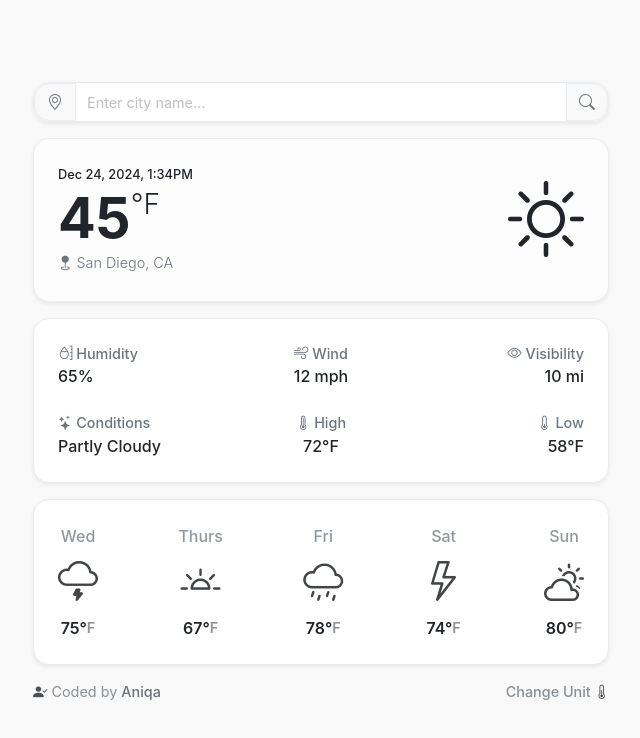
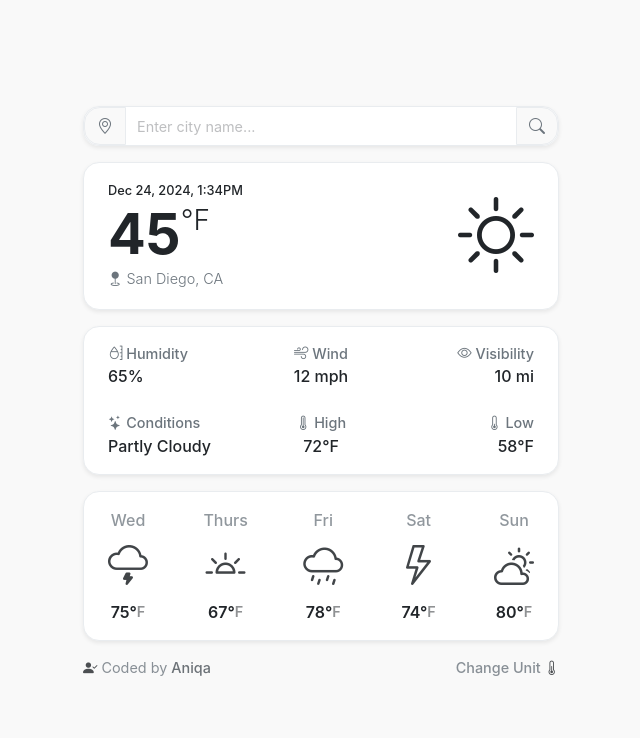
Before and after one commit to aniqatc/weather-mini, a React (Create React App) app: page / in a window 1280 px wide. Shown: the top 738 px of the page, without its empty margins (319-959 px from the left). Built offline with nearby package versions, Linux system fonts and the light colour scheme.

Commit message:
improve styles

```diff
--- a/src/App.css
+++ b/src/App.css
@@ -67,8 +67,12 @@
   gap: 1.5rem;
 }
 
-@media (max-width: 450px) {
+@media (max-width: 430px) {
   .details-grid {
     grid-template-columns: repeat(2, 1fr);
   }
+
+  .custom-text-center {
+    text-align: center !important;
+  }
 }
--- a/src/components/Card.js
+++ b/src/components/Card.js
@@ -3,7 +3,7 @@ import { React } from "react";
 function Card({ children, className = "" }) {
     return (
         <section
-            className={`${className} shadow-sm border border-light-subtle rounded-4 px-4 py-4 my-3 w-100`}
+            className={`${className} shadow-sm border border-light-subtle rounded-4 px-4 py-3 my-3 w-100 bg-white`}
         >
             {children}
         </section>
--- a/src/components/CurrentDetailsCard.js
+++ b/src/components/CurrentDetailsCard.js
@@ -10,9 +10,9 @@ function CurrentDetailsCard({
                                                low,
                                            }) {
     return (
-        <Card className="container-fluid p-0 bg-white">
+        <Card className="container-fluid p-0">
             <div className="details-grid">
-                <div className="text-sm-start text-center">
+                <div className="text-start custom-text-center">
                     <div className="d-flex flex-column">
             <span
                 className="text-secondary fw-medium"
@@ -36,7 +36,7 @@ function CurrentDetailsCard({
                     </div>
                 </div>
 
-                <div className="text-sm-end text-center">
+                <div className="text-end custom-text-center">
                     <div className="d-flex flex-column">
             <span
                 className="text-secondary fw-medium"
@@ -48,7 +48,7 @@ function CurrentDetailsCard({
                     </div>
                 </div>
 
-                <div className="text-sm-start text-center">
+                <div className="text-start custom-text-center">
                     <div className="d-flex flex-column">
             <span
                 className="text-secondary fw-medium"
@@ -72,7 +72,7 @@ function CurrentDetailsCard({
                     </div>
                 </div>
 
-                <div className="text-sm-end text-center">
+                <div className="text-end custom-text-center">
                     <div className="d-flex flex-column">
             <span
                 className="text-secondary fw-medium"
--- a/src/components/CurrentForecastCard.js
+++ b/src/components/CurrentForecastCard.js
@@ -3,7 +3,7 @@ import Card from "./Card";
 
 function CurrentForecastCard({ date, temperature, city, icon }) {
     return (
-        <Card className="bg-light-subtle">
+        <Card>
             <div className="d-flex align-items-center justify-content-between w-100 gap-1">
                 <div className="d-flex flex-column justify-content-center">
                     <div className="fw-medium" style={{ fontSize: "0.8rem" }}>
--- a/src/components/WeeklyForecastCard.js
+++ b/src/components/WeeklyForecastCard.js
@@ -3,7 +3,7 @@ import Card from "./Card";
 
 function WeeklyForecastCard({ forecast }) {
     return (
-        <Card className="bg-white">
+        <Card>
             <div className="d-flex justify-content-between w-100 gap-1">
                 {forecast.map((weather, index) => {
                     return (
--- a/src/index.css
+++ b/src/index.css
@@ -13,7 +13,7 @@ body {
   margin: 0 auto;
   scroll-behavior: smooth;
   background-color: #f9f9f9;
-  max-width: 600px;
+  max-width: 500px;
   display: flex;
   flex-direction: column;
   justify-content: center;
```
